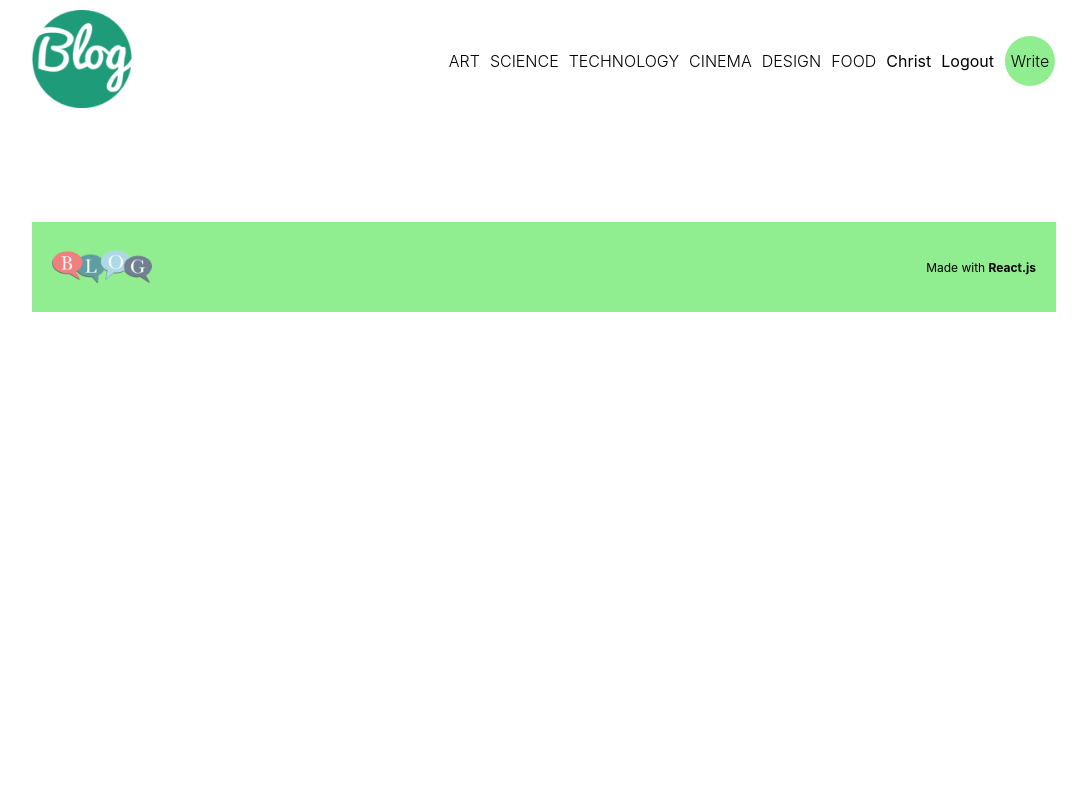
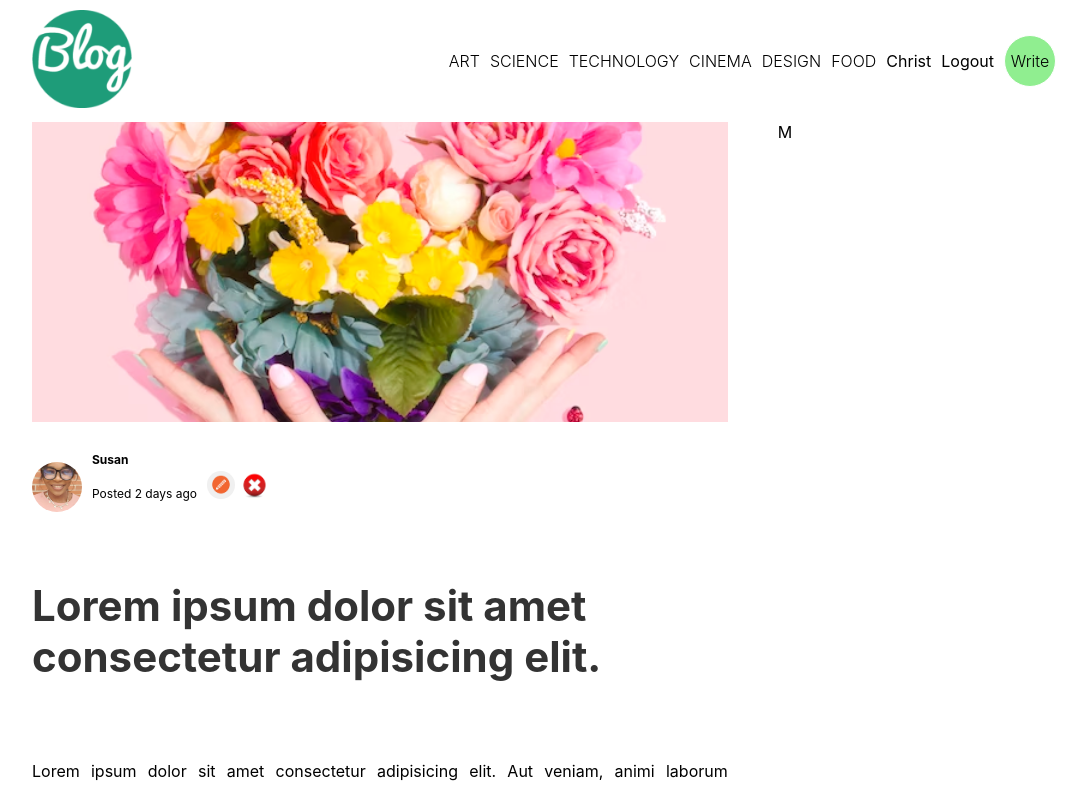
Before and after one commit to Mo6x/RESTAll-APIs, a React (Create React App) app in the folder client-side/my-app/: page /write in a window 1280 px wide. Shown: the top 792 px of the page, without its empty margins (96-1183 px from the left). Built offline with nearby package versions, Linux system fonts and the light colour scheme.

Commit message:
Successfully design the Home page and the styles, I want to start working on the Single page now

```diff
--- a/client-side/my-app/src/Style.scss
+++ b/client-side/my-app/src/Style.scss
@@ -211,10 +211,13 @@
 
                 .content{
                     flex: 5;
+                    display: flex;
+                    flex-direction: column;
+                    gap: 30px;
 
 
-                    img{
-                        width: 100px;
+                    img {
+                        width: 100%;
                         height: 300px;
                         object-fit: cover;
                     }
@@ -223,17 +226,38 @@
                         display: flex;
                         align-items: center;
                         gap: 10px;
-                        font-size: 14px;
+                        font-size: 12px;
                         img{
                             width: 50px;
                             height: 50px;
-                            border-radius: 50px;
+                            border-radius: 50%;
                             object-fit: cover;
                         }
 
                         span{
                             font-weight: bold;
                         }
+                    }
+
+                    .edit{
+                        display: flex;
+                        gap: 5px;
+
+                        img{
+                            width: 28px;
+                            height: 28px;
+                            cursor: pointer;
+                        }
+                    }
+
+                    h1{
+                        font-size: 42px;
+                        color: #333;
+                    }
+
+                    p{
+                        text-align: justify;
+                        line-height: 30px;
                     }
                 }
 
--- a/client-side/my-app/src/components/Navbar.jsx
+++ b/client-side/my-app/src/components/Navbar.jsx
@@ -14,19 +14,19 @@ const Navbar = () => {
         <Link className="link" to="/?cat=art">
             <h6>ART</h6>
             </Link>
-            <Link className="link" to="/?cat=art">
+            <Link className="link" to="/?cat=science">
             <h6>SCIENCE</h6>
             </Link>
-            <Link className="link" to="/?cat=art">
+            <Link className="link" to="/?cat=technology">
             <h6>TECHNOLOGY</h6>
             </Link>
-            <Link className="link" to="/?cat=art">
+            <Link className="link" to="/?cat=cinema">
             <h6>CINEMA</h6>
             </Link>
-            <Link className="link" to="/?cat=art">
+            <Link className="link" to="/?cat=design">
             <h6>DESIGN</h6>
             </Link>
-            <Link className="link" to="/?cat=art">
+            <Link className="link" to="/?cat=food">
             <h6>FOOD</h6>
             </Link>
             <span>Christ</span>
--- a/client-side/my-app/src/pages/Single.jsx
+++ b/client-side/my-app/src/pages/Single.jsx
@@ -1,23 +1,10 @@
 import React from "react";
-import flower from "../asserts/smart-flower.jpeg";
-import christ from "../asserts/Christ.jpeg";
-
 
 
 const Single = () => {
     return(
         <div className="single">
-            <div className="content">
-            <img src={flower} className="Single-flower" alt="flower" />
-                <div className="user">
-                <img src={christ} className="App-logo" alt="logo" />
-                    <div className="info">
-                        <span>Christ</span>
-                        <p>Posted 2 days ago</p>
-                    </div>
-                </div>
-            </div>
-            <div className="menu">M</div>
+
         </div>
     )
 }
--- a/client-side/my-app/src/pages/Write.jsx
+++ b/client-side/my-app/src/pages/Write.jsx
@@ -1,12 +1,35 @@
 import React from "react";
+import flower from "../asserts/smart-flower.jpeg";
+import christ from "../asserts/Christ.jpeg";
+import Edit from "../asserts/edit.png";
+import Delete from "../asserts/delete.jpeg";
+import { Link } from "react-router-dom";
+
 
 
 const Write = () => {
     return(
-        <div>
-
+        <div className="single">
+            <div className="content">
+            <img src={flower} className="Single-flower" alt="flower" />
+                <div className="user">
+                <img src={christ} className="App-logo" alt="logo" />
+                    <div className="info">
+                        <span>Susan</span>
+                        <p>Posted 2 days ago</p>
+                    </div>
+                    <div className="edit">
+                        <Link to={`/write?edit=2`}>
+                       <img src={Edit} alt="edit pics" />
+                        </Link>
+                       <img src={Delete} alt="delete pic" />
+                    </div>
+                </div>
+                <h1>Lorem ipsum dolor sit amet consectetur adipisicing elit.</h1>
+                <p>Lorem ipsum dolor sit amet consectetur adipisicing elit. Aut veniam, animi laborum molestiae ad temporibus ut consequuntur, officia sed quae sit at nesciunt delectus accusamus aliquid, nobis vero fuga deserunt.Lorem ipsum dolor sit amet consectetur adipisicing elit. Beatae adipisci eius dolor animi hic, officia dolore enim quo maiores iste! Est aspernatur blanditiis maiores aperiam ea nihil rerum, repellendus a.Beatae adipisci eius dolor animi hic, officia dolore enim quo maiores iste! Est aspernatur blanditiis maiores aperiam ea nihil rerum, repellendus aBeatae adipisci eius dolor animi hic, officia dolore enim quo maiores iste! Est aspernatur blanditiis maiores aperiam ea nihil rerum, repellendus a</p>
+            </div>
+            <div className="menu">M</div>
         </div>
     )
 }
-
 export default Write;
```
